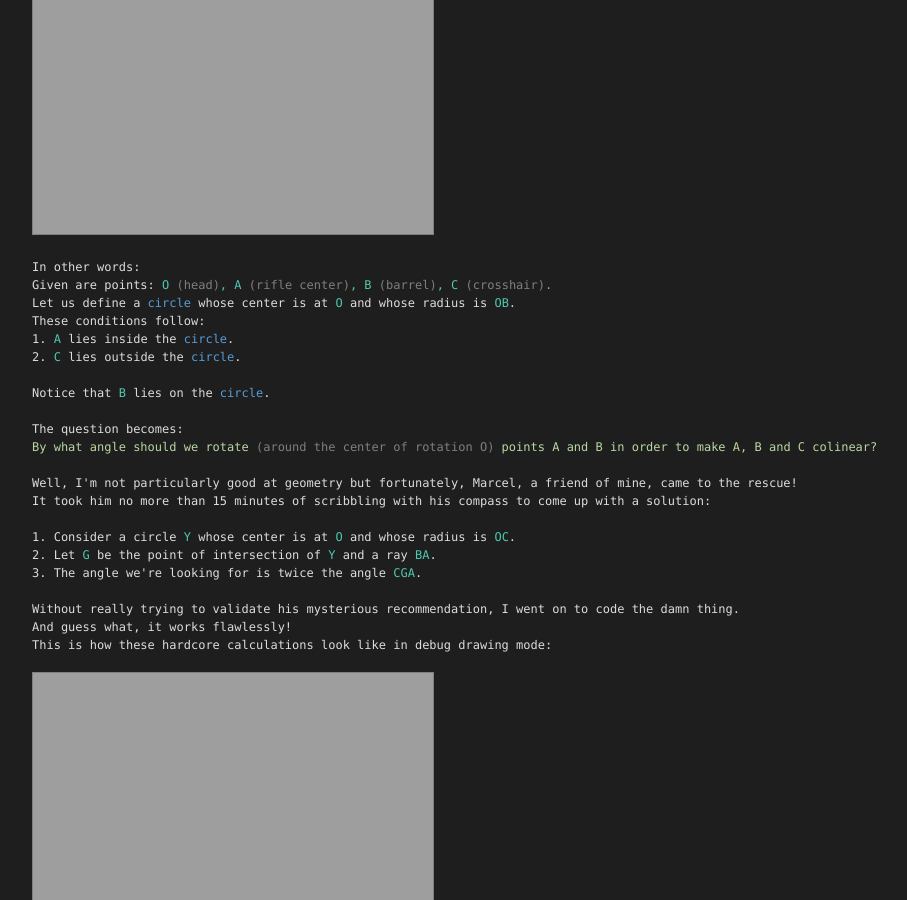
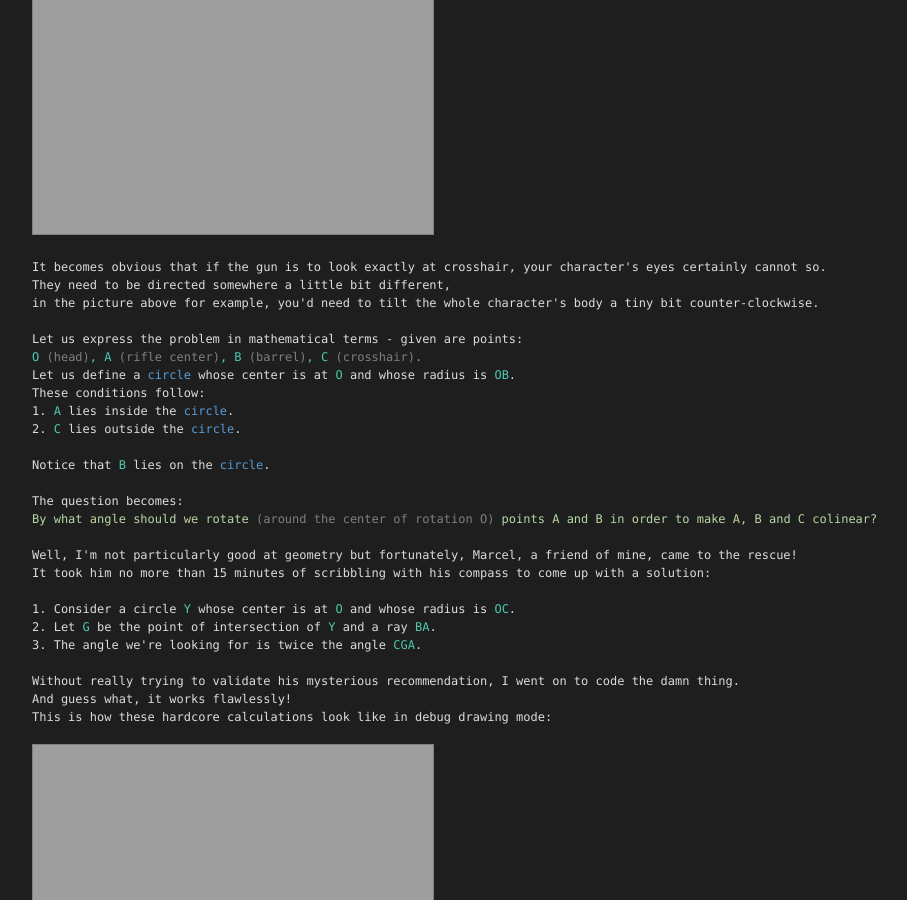
Before and after one commit to TeamHypersomnia/TeamHypersomnia.github.io, a Jekyll site: the page built from _posts/2016-04-13-rotating-player-so-that-rifle-points-at-crosshair.html, in a window 1280 px wide and 900 px high, scrolled down 1201 px. Shown: the whole window, without its empty margins (32-939 px from the left). Built offline with Jekyll 4.4.1, drawn with Linux system fonts in a browser that asks for light colours.

Commit message:
small edit

```diff
--- a/_posts/2016-04-13-rotating-player-so-that-rifle-points-at-crosshair.html
+++ b/_posts/2016-04-13-rotating-player-so-that-rifle-points-at-crosshair.html
@@ -24,8 +24,12 @@ So if your head looks at the crosshair, so does the rifle and its barrel.</span>
 But we're not always this lucky, especially if you're after gangsta-pistol layout: <br/><br/>
 <img src="{{ site.img_dir }}head_pistol.png"/><br/>
 <br/>
-In other words:<br/>
-Given are points: <span class="vstype">O<span class="vsparam"> (head)</span>, A <span class="vsparam"> (rifle center)</span>, B <span class="vsparam"> (barrel)</span>, C <span class="vsparam"> (crosshair)</span>.</span><br/>
+It becomes obvious that if the gun is to look exactly at crosshair, your character's eyes certainly cannot so.<br/>
+They need to be directed somewhere a little bit different,<br/>
+in the picture above for example, you'd need to tilt the whole character's body a tiny bit counter-clockwise.<br/>
+<br/>
+Let us express the problem in mathematical terms - given are points:<br/>
+<span class="vstype">O<span class="vsparam"> (head)</span>, A <span class="vsparam"> (rifle center)</span>, B <span class="vsparam"> (barrel)</span>, C <span class="vsparam"> (crosshair)</span>.</span><br/>
 Let us define a <span class="vskeyword">circle</span> whose center is at <span class="vstype">O</span class="vstype"> and whose radius is <span class="vstype">OB</span class="vstype">.<br/>
 These conditions follow:<br/>
 1. <span class="vstype">A</span> lies inside the <span class="vskeyword">circle</span>.<br/>
```
